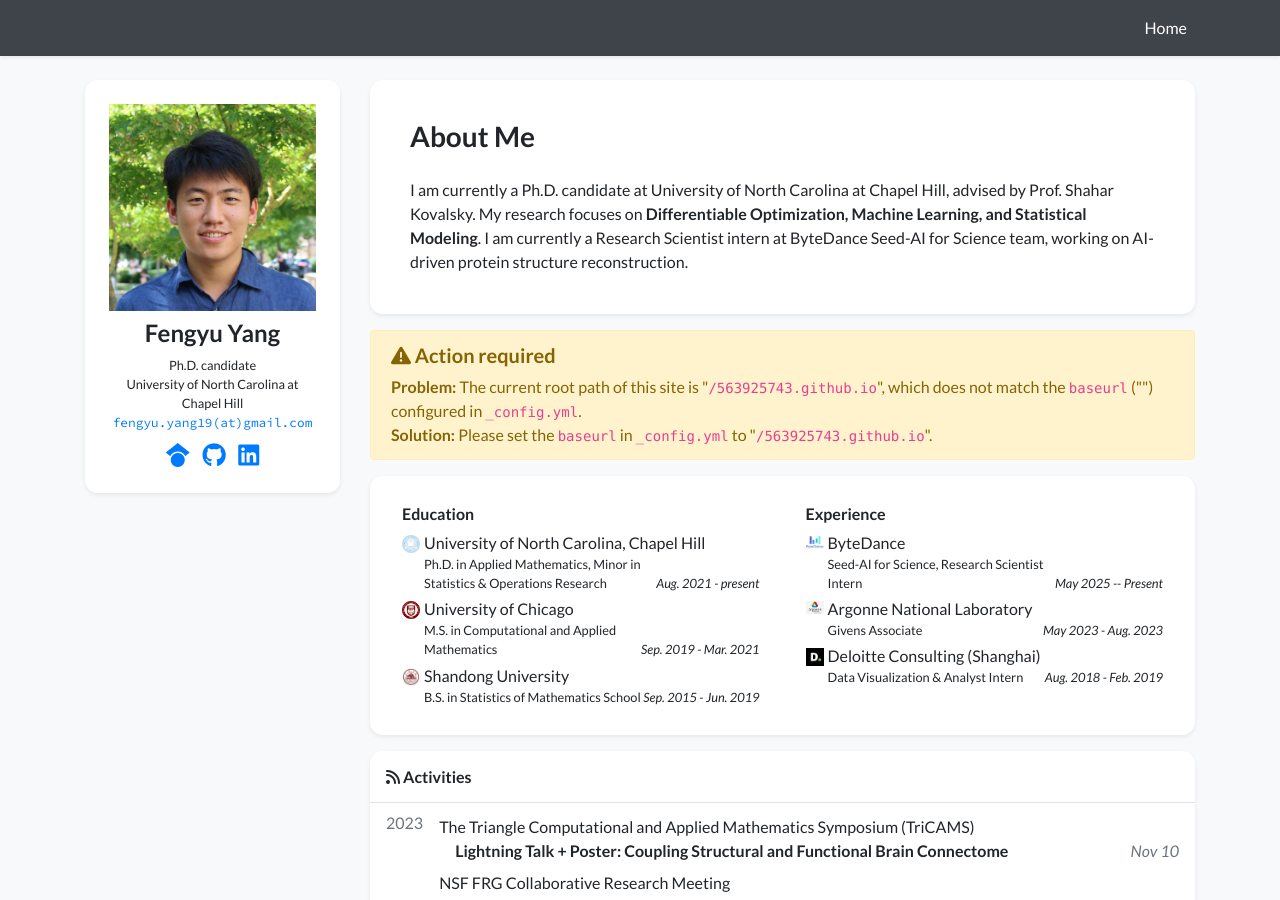
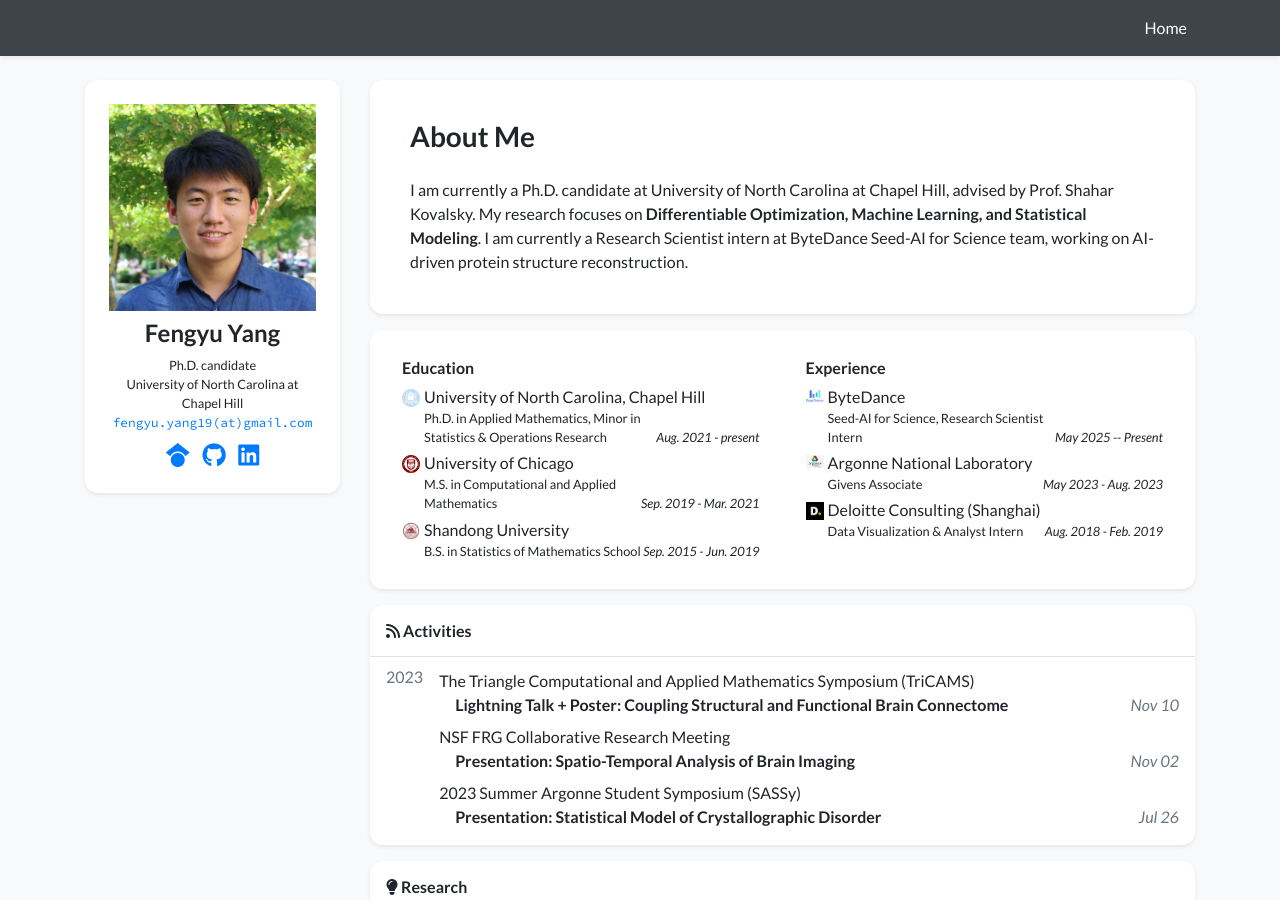
Before and after one commit to 563925743/563925743.github.io, a Jekyll site: the page built from index.html, in a window 1280 px wide and 900 px high. Built offline with Jekyll 4.4.1, drawn with Linux system fonts in a browser that asks for light colours; nearby versions of some CDN libraries; a style sheet for code colours, icons or effects is not loaded; part of the change alters nothing that is shown.

Commit message:
Update baseurl and disable debug widget

```diff
--- a/_config.yml
+++ b/_config.yml
@@ -14,7 +14,7 @@
 # You can create any custom variable you would like, and they will be accessible
 # in the templates via {{ site.myvariable }}.
 # baseurl: "/academic-homepage" # the subpath of your site, e.g. /blog
-baseurl: ""
+baseurl: "/fengyu_yang.github.io"
 # Build settings
 markdown: kramdown
 plugins:
--- a/index.html
+++ b/index.html
@@ -13,7 +13,7 @@ navbar_title: Home
         {% include widgets/profile_card_bio_only.html %}
 
         <!-- Debugging widgets -->
-        {% include widgets/debug_repo_name.html %}
+        <!-- {% include widgets/debug_repo_name.html %} -->
         {% include widgets/debug_url.html %}
 
         {% if site.data.display.homepage.show_experience %}
```
